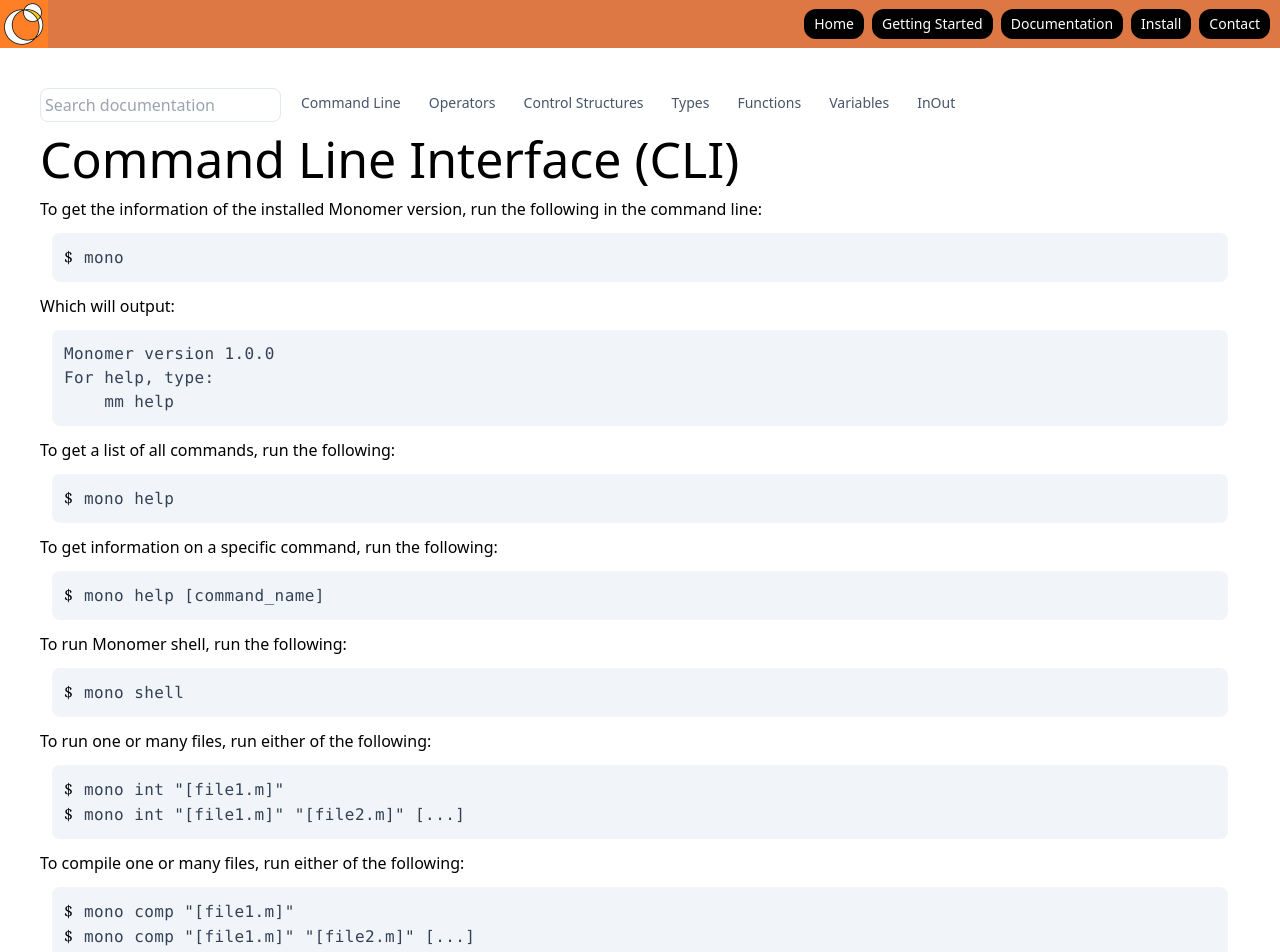
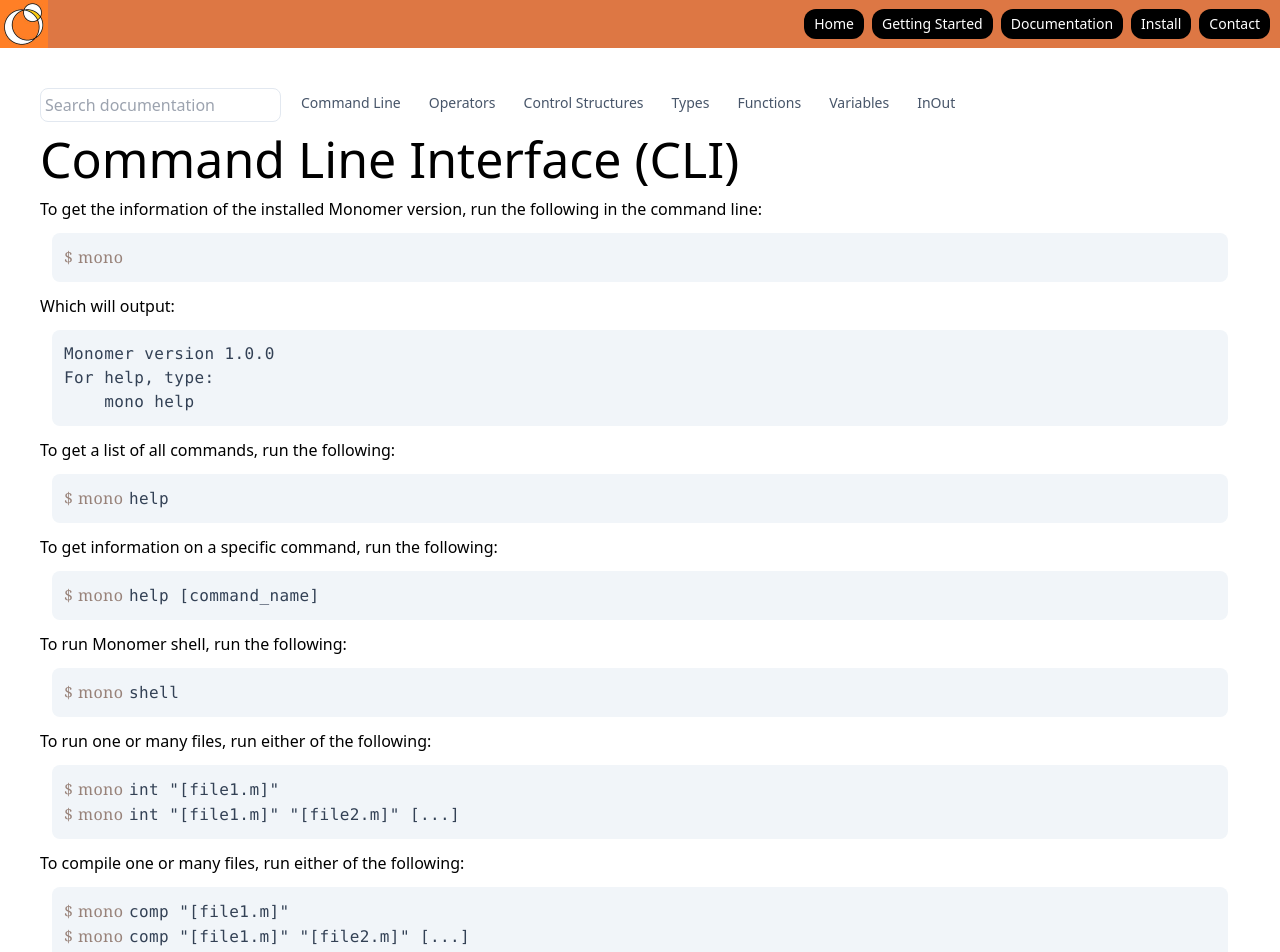
Before and after one commit to Jzhyang1/Monomer, a React (Create React App) app: page /docs/cli in a window 1280 px wide. Shown: the top 952 px of the page. Built offline with nearby package versions, Linux system fonts and the light colour scheme.

Commit message:
updated CLI docs

```diff
--- a/src/pages/documentation/CommandLinePage.jsx
+++ b/src/pages/documentation/CommandLinePage.jsx
@@ -3,7 +3,9 @@ import Title from "../../components/Title";
 
 export default function CommandLinePage() {
   const symbol = (
-    <span className="inline-block w-[20px] font-serif text-black">$</span>
+    <span className="inline-block w-[65px] font-serif text-[#725143]/70">
+      $ mono
+    </span>
   );
   return (
     <>
@@ -16,11 +18,11 @@ export default function CommandLinePage() {
         className={"text-slate-700"}
         blocked
       >
-        mono
+        {" "}
       </Code>
       Which will output:
       <Code colored={false} symbol="" className={"text-slate-700"} blocked>
-        Monomer version 1.0.0{"\n"}For help, type:{"\n\t"}mm help
+        Monomer version 1.0.0{"\n"}For help, type:{"\n\t"}mono help
       </Code>
       To get a list of all commands, run the following:
       <Code
@@ -29,7 +31,7 @@ export default function CommandLinePage() {
         className={"text-slate-700"}
         blocked
       >
-        mono help
+        help
       </Code>
       To get information on a specific command, run the following:
       <Code
@@ -38,7 +40,7 @@ export default function CommandLinePage() {
         className={"text-slate-700"}
         blocked
       >
-        mono help [command_name]
+        help [command_name]
       </Code>
       To run Monomer shell, run the following:
       <Code
@@ -47,7 +49,7 @@ export default function CommandLinePage() {
         className={"text-slate-700"}
         blocked
       >
-        mono shell
+        shell
       </Code>
       To run one or many files, run either of the following:
       <Code
@@ -56,8 +58,8 @@ export default function CommandLinePage() {
         className={"text-slate-700"}
         blocked
       >
-        mono int "[file1.m]" {"\n"}
-        mono int "[file1.m]" "[file2.m]" [...]
+        int "[file1.m]" {"\n"}
+        int "[file1.m]" "[file2.m]" [...]
       </Code>
       To compile one or many files, run either of the following:
       <Code
@@ -66,8 +68,8 @@ export default function CommandLinePage() {
         className={"text-slate-700"}
         blocked
       >
-        mono comp "[file1.m]" {"\n"}
-        mono comp "[file1.m]" "[file2.m]" [...]
+        comp "[file1.m]" {"\n"}
+        comp "[file1.m]" "[file2.m]" [...]
       </Code>
     </>
   );
```
